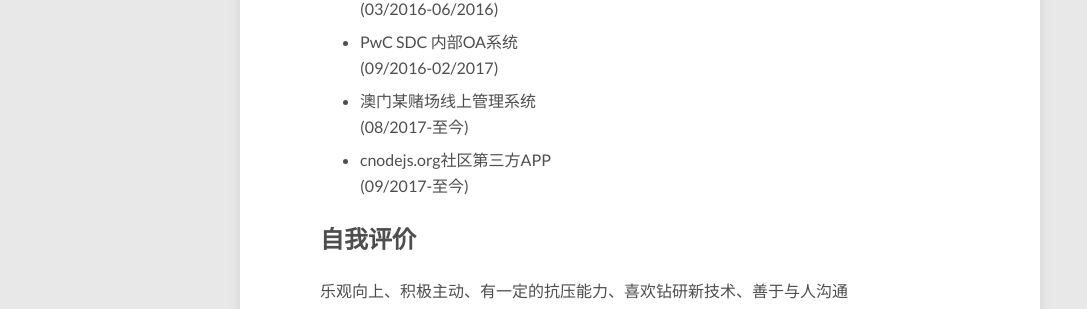
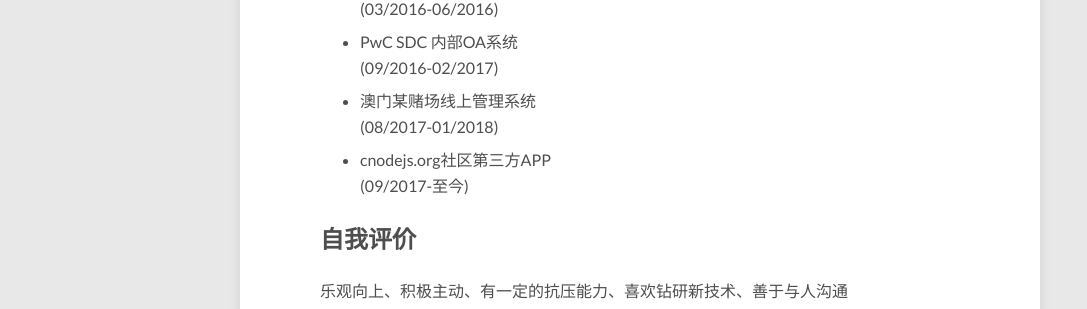
Before and after one commit to fattypiggy/fattypiggy.github.io, a Jekyll site: the page built from resume/index.md, in a window 1280 px wide and 900 px high, scrolled down 1554 px. Shown: the part 143-452 px from the top of the window, without its empty margins (0-1087 px from the left). Built offline with Jekyll 4.4.1, drawn with Linux system fonts in a browser that asks for light colours; nearby versions of some CDN libraries; comment, search, counter and statistics services are not loaded.

Commit message:
update resume

```diff
--- a/resume/index.md
+++ b/resume/index.md
@@ -50,7 +50,7 @@ GitHub: <https://github.com/fattypiggy>
 *	PwC SDC 内部OA系统<br/>
 (09/2016-02/2017)
 *	澳门某赌场线上管理系统<br/>
-(08/2017-至今)
+(08/2017-01/2018)
 *	cnodejs.org社区第三方APP<br/>
 (09/2017-至今)
 
```
